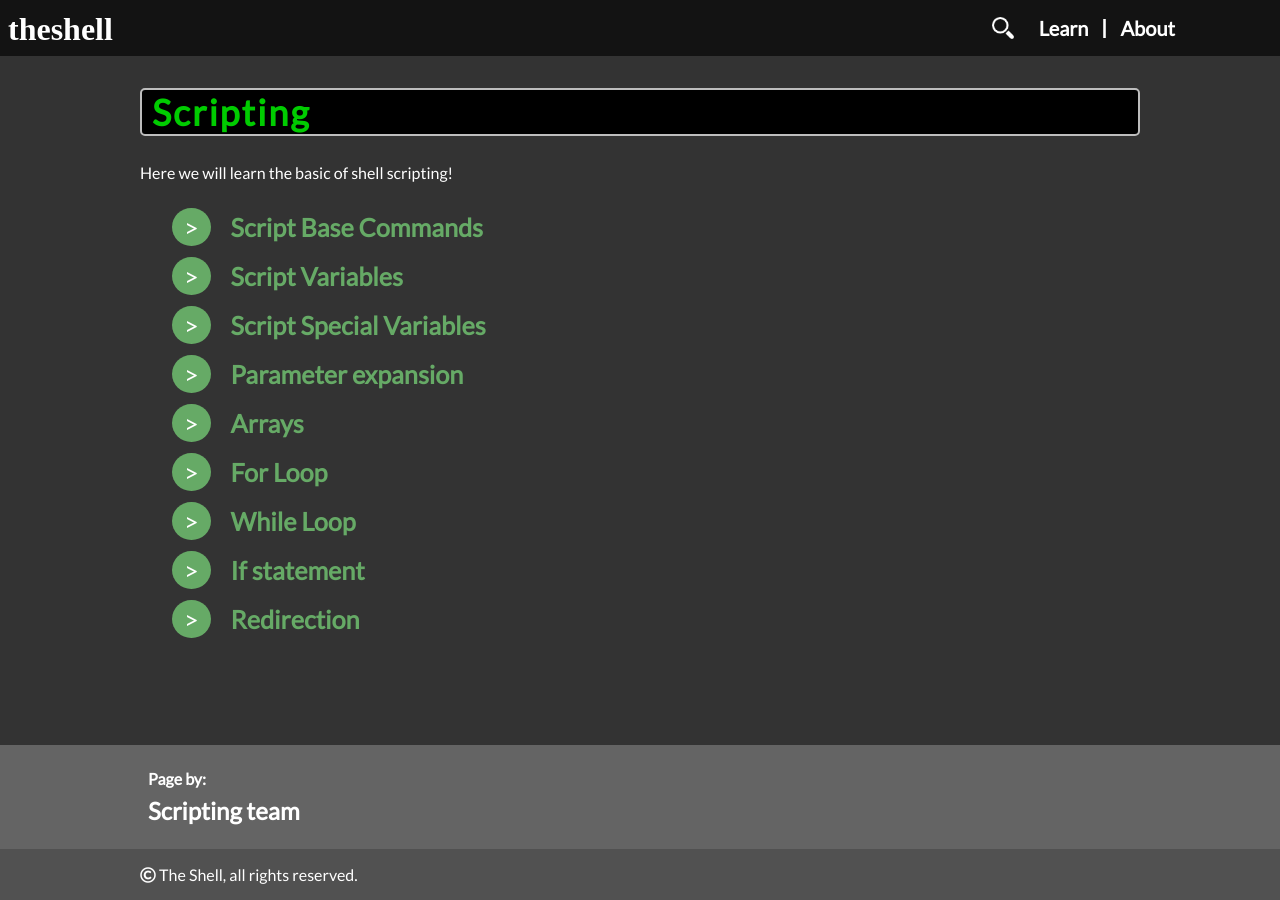
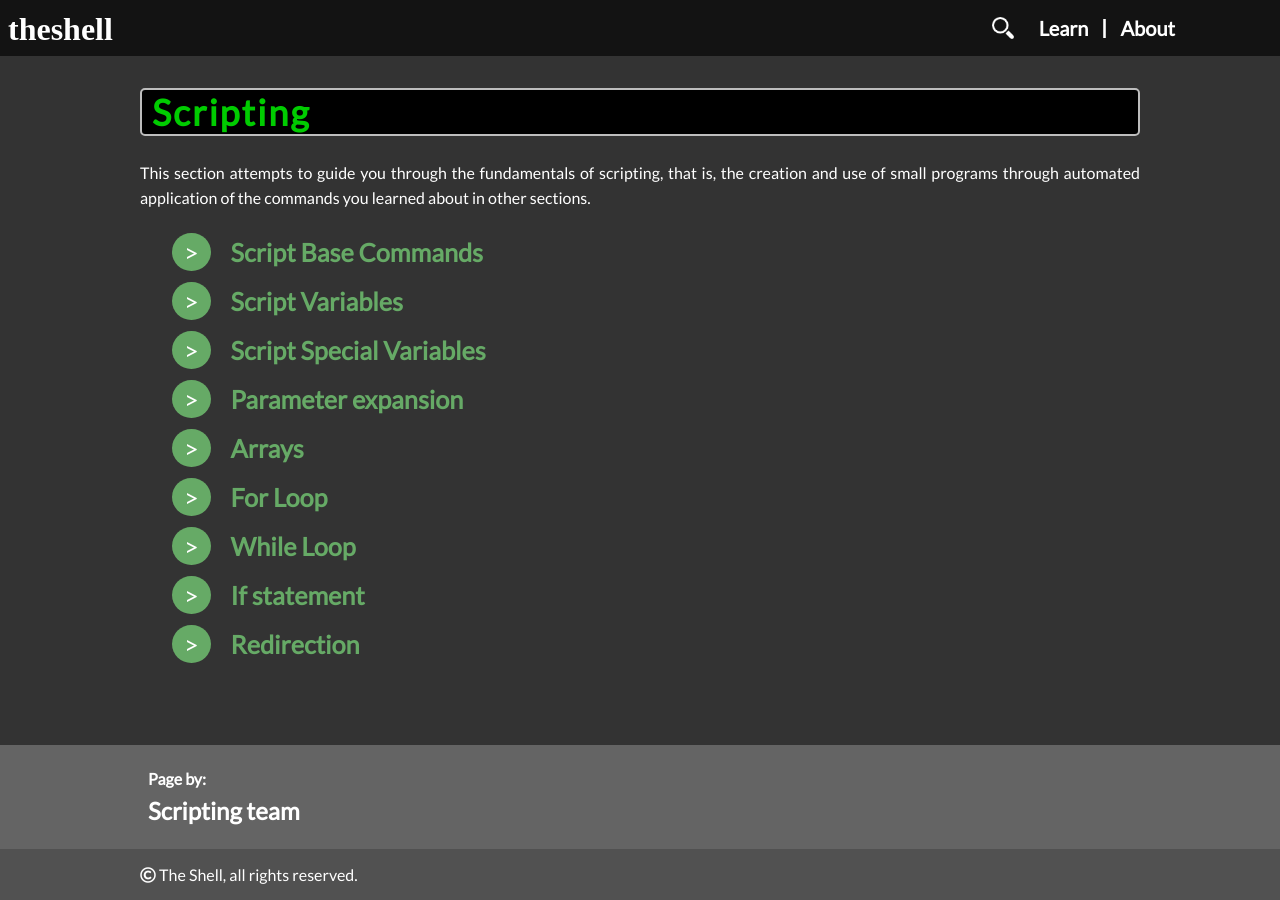
Before and after one commit to bvlj/usi_sa1_theshell_ch, a Jekyll site: the page built from site/pages/topic/scripts.html, in a window 1280 px wide. Built offline with Jekyll 4.4.1, drawn with Linux system fonts in a browser that asks for light colours; nearby versions of some CDN libraries; some web fonts are replaced; comment, search, counter and statistics services are not loaded.

Commit message:
css-team: update description scripts.html
git-svn-id: svn+ssh://atelier.inf.usi.ch/home/bevilj/group-1@277 a672b425-5310-4d7a-af5c-997e18724b81

```diff
--- a/site/pages/topic/scripts.html
+++ b/site/pages/topic/scripts.html
@@ -5,4 +5,4 @@ title: Scripting
 author: Scripting team
 ---
 
-<p>Here we will learn the basic of shell scripting!</p>
+<p>This section attempts to guide you through the fundamentals of scripting, that is, the creation and use of small programs through automated application of the commands you learned about in other sections.</p>
```
